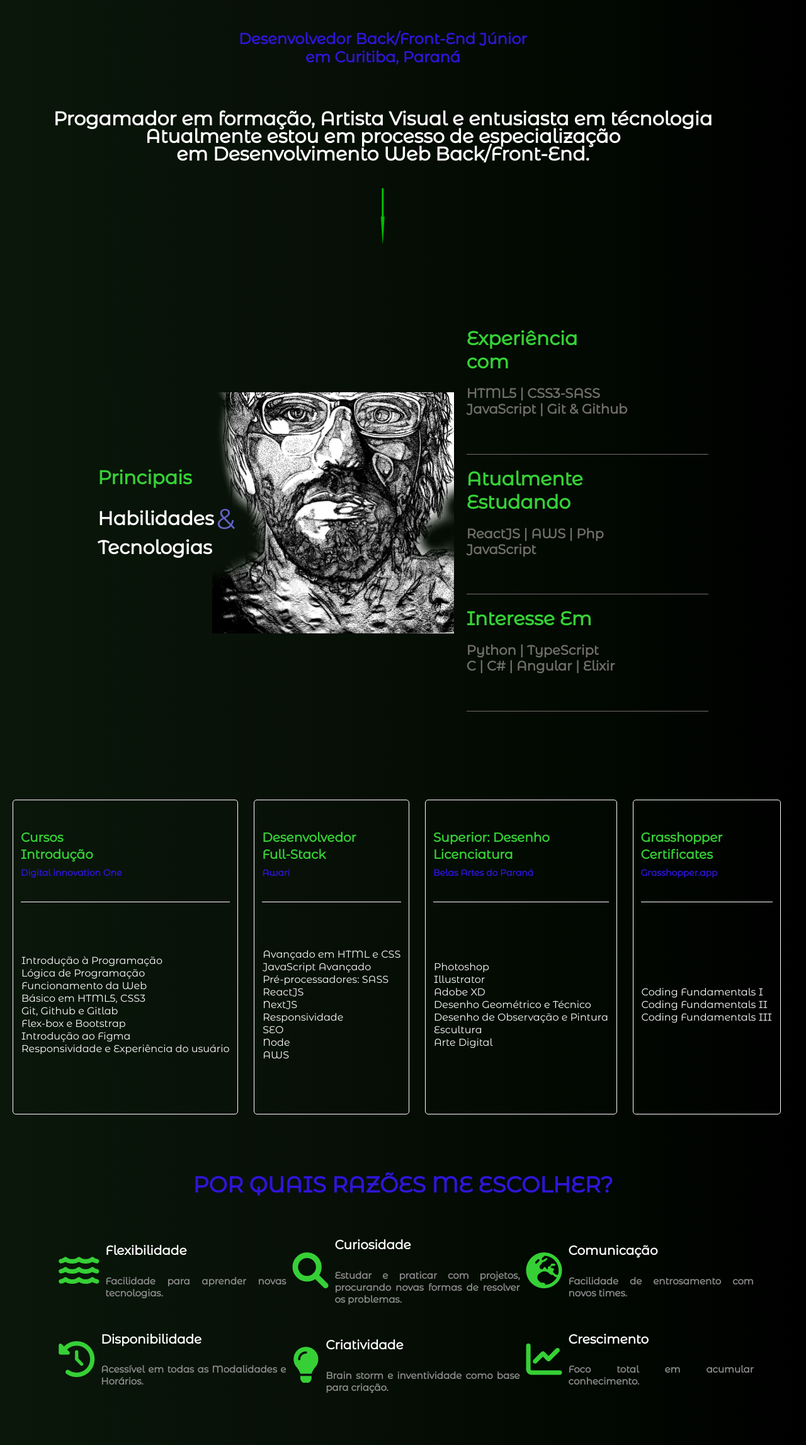
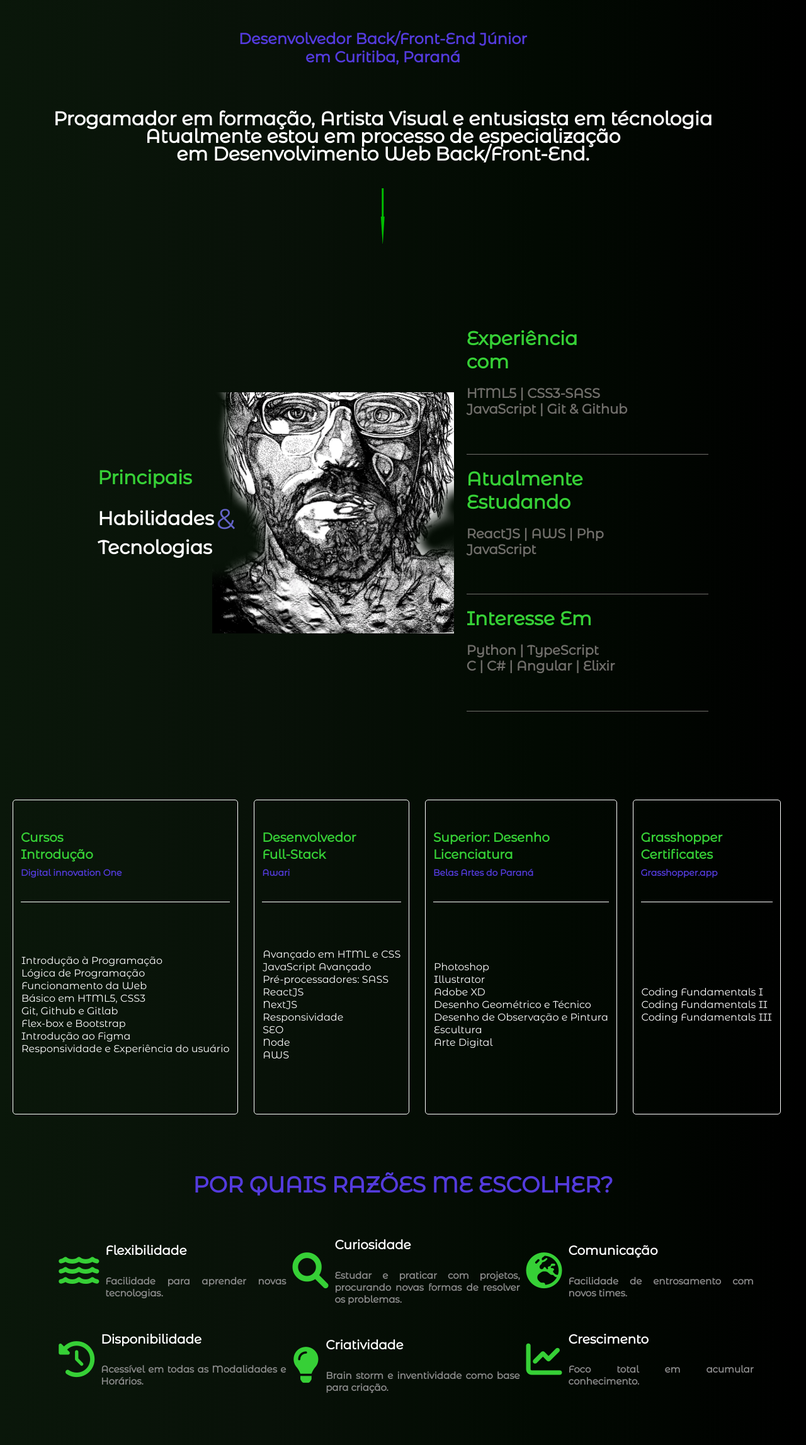
Before and after one commit to malanski/MyResume, a website: page index.html in a window 1280 px wide. Shown: the part 224-2519 px from the top of the page at 63% size. Drawn offline with Linux system fonts and the light colour scheme.

Commit message:
Lighter Blue

```diff
--- a/SCSS/index.scss
+++ b/SCSS/index.scss
@@ -57,7 +57,8 @@ nav{
     }
     h2{
         text-align: center;
-        color: #3114d8;
+        color: #543bdd;
+
     }
     h3{
         color: white;
@@ -189,7 +190,7 @@ nav{
                 font-size: 20px;
             }
             .escola{
-                color: #3114d8;
+                color: #543bdd;
                 font-size: 14px;
             }
         }
@@ -241,7 +242,8 @@ h3{
     margin: 0;
     padding: 0;
     h3{
-        color: #3114d8;
+        color: #543bdd;
+
         font-size: 35px;
         text-align: center;
         text-transform: uppercase;
@@ -311,7 +313,8 @@ footer{
         color: white;
     }
     h4{
-        color: #3114d8;
+        color: #543bdd;
+
         font-size: 22px;
         margin-top: 0;
         margin-bottom: 0;
@@ -326,7 +329,8 @@ footer{
         }
         a{
             text-decoration: none;
-            color: #3114d8;
+            color: #543bdd;
+
         }
     }
     .fone{
```
Also changed, not shown: css/index.css, 1 other file.
